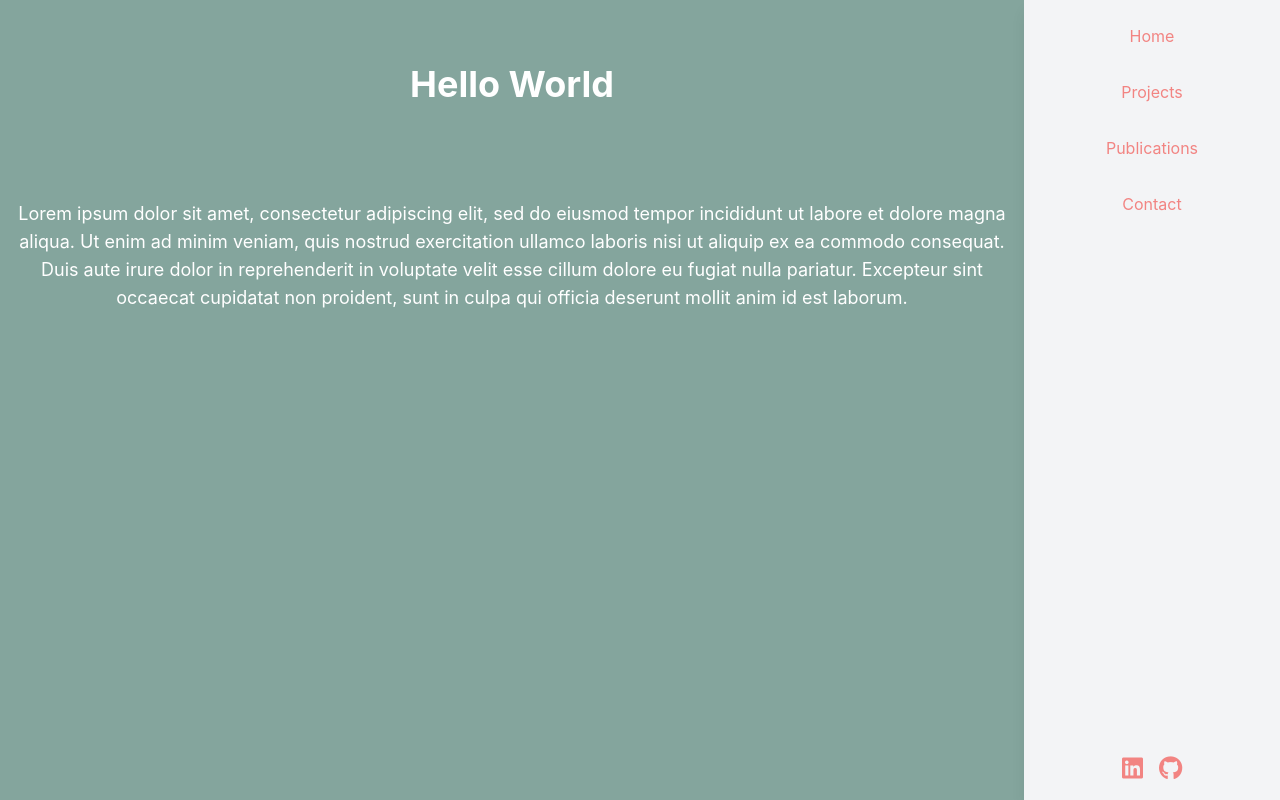
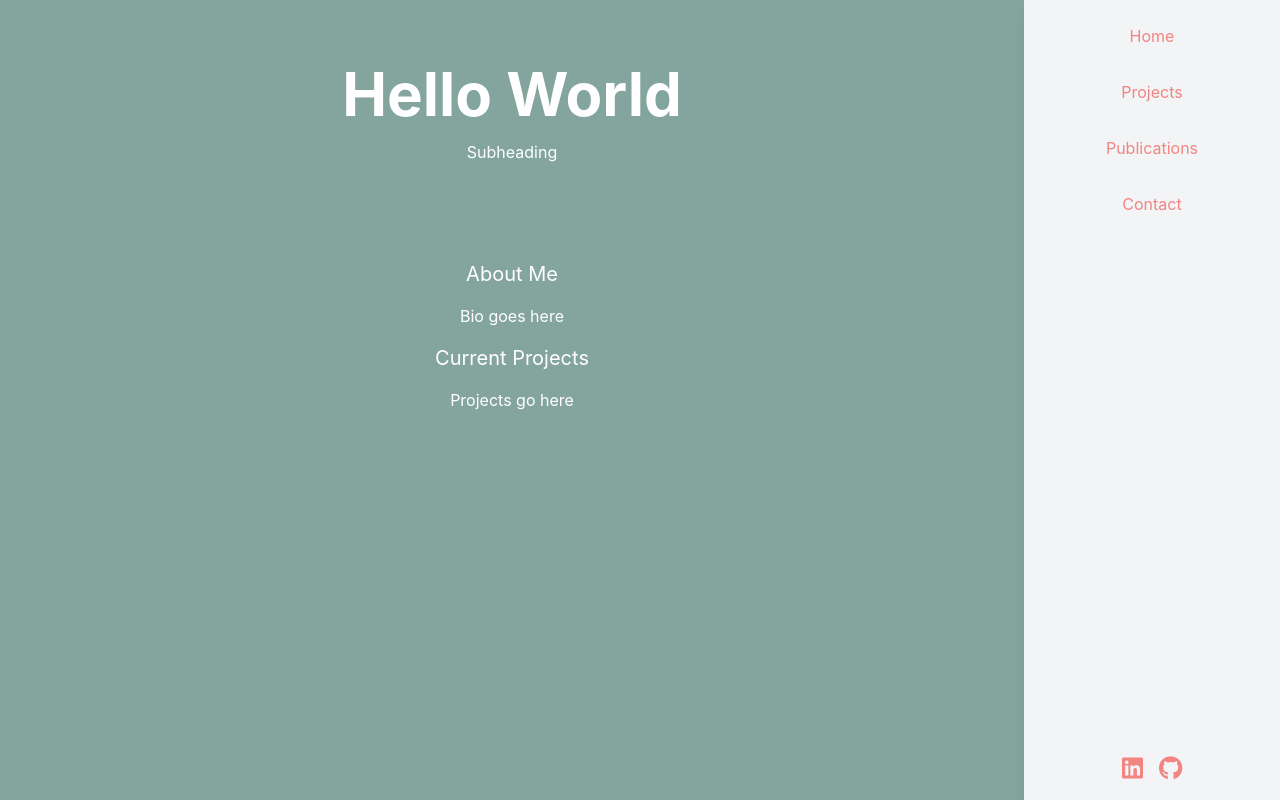
Before and after one commit to kdotzlaw/website, a React (Create React App) app in the folder portfolio-website/: page / in a window 1280 px wide. Built offline with nearby package versions, Linux system fonts and the light colour scheme.

Commit message:
components swap on nav bar item click

```diff
--- a/portfolio-website/src/components/App.js
+++ b/portfolio-website/src/components/App.js
@@ -3,10 +3,26 @@ import '../styles/App.css';
 import Nav from './Nav';
 import Home from './Home';
 import Projects from './Projects';
+import Publications from './Publications';
+import Contact from './Contact';
 
 function App() {
   const [currentComponent, setCurrentComponent] = useState('Home');
 
+  function renderComponent() {
+    switch (currentComponent) {
+      case 'Home':
+        return <Home />;
+      case 'Projects':
+        return <Projects />;
+      case 'Publications':
+        return <Publications />;
+      case 'Contact':
+        return <Contact />;
+      default:
+        return <Home />;
+    }
+  }
   const switchComponent = (componentName) => {
     setCurrentComponent(componentName);
   };
@@ -14,7 +30,8 @@ function App() {
   return (
     <div className="App">
       <Nav switchComponent={switchComponent} />
-      {currentComponent === 'Home' ? <Home /> : <Projects />}
+      {renderComponent()}
+
     </div>
   );
 }
--- /dev/null
+++ b/portfolio-website/src/components/Contact.js
@@ -0,0 +1,25 @@
+import React from 'react';
+const Contact = () => {
+    return (
+        <div id='contact-body' className="pr-64"> {/* Added padding-right to account for sidebar */}
+            <div id='contact-header' className="py-16">
+                <div className="container mx-auto">
+                    <h1 className="text-6xl font-bold text-center">Contact</h1>
+                    <h2 className='py-4'>Subheading</h2>
+                </div>
+            </div>
+            <div id='contact-content' className="container mx-auto py-4">
+                <div id='bio-container'>
+                    <h2 className='text-xl'>About Me</h2>
+                    <p className='py-4'>Bio goes here</p>
+                </div>
+                <div id='curr-proj-container'>
+                    <h2 className='text-xl'>Current Projects</h2>
+                    <p className='py-4'>Projects go here</p>
+                </div>
+            </div>
+        </div>
+    );
+}
+
+export default Contact;
--- a/portfolio-website/src/components/Home.js
+++ b/portfolio-website/src/components/Home.js
@@ -2,18 +2,24 @@ import React from 'react';
 import '../styles/Home.css';
 
 const Home = () => {
+
   return (
     <div id='home-body' className="pr-64"> {/* Added padding-right to account for sidebar */}
       <div id='home-header' className="py-16">
         <div className="container mx-auto">
-          <h1 className="text-4xl font-bold text-center">Hello World</h1>
+          <h1 className="text-6xl font-bold text-center">Hello World</h1>
+          <h2 className='py-4'>Subheading</h2>
         </div>
       </div>
-      <div id='home-content' className="container mx-auto py-8">
-        <p className="text-lg">
-          Lorem ipsum dolor sit amet, consectetur
-          adipiscing elit, sed do eiusmod tempor incididunt ut labore et dolore magna aliqua. Ut enim ad minim veniam, quis nostrud exercitation ullamco laboris nisi ut aliquip ex ea commodo consequat. Duis aute irure dolor in reprehenderit in voluptate velit esse cillum dolore eu fugiat nulla pariatur. Excepteur sint occaecat cupidatat non proident, sunt in culpa qui officia deserunt mollit anim id est laborum.
-        </p>
+      <div id='home-content' className="container mx-auto py-4">
+       <div id='bio-container'>
+            <h2 className='text-xl'>About Me</h2>
+            <p className='py-4'>Bio goes here</p>
+        </div>
+        <div id='curr-proj-container'>
+            <h2 className='text-xl'>Current Projects</h2>
+            <p className='py-4'>Projects go here</p>
+        </div>
       </div>
     </div>
   );
--- a/portfolio-website/src/components/Nav.js
+++ b/portfolio-website/src/components/Nav.js
@@ -8,8 +8,8 @@ const Nav = ({ switchComponent }) => {
         <ul className="space-y-4">
           <li id='nav-item'><a href='#home' className="block py-2 px-4" onClick={() => switchComponent('Home')}>Home</a></li>
           <li id='nav-item'><a href='#projects' className="block py-2 px-4" onClick={() => switchComponent('Projects')}>Projects</a></li>
-          <li id='nav-item'><a href='#publications' className="block py-2 px-4">Publications</a></li>
-          <li id='nav-item'><a href='#contact' className="block py-2 px-4">Contact</a></li>
+          <li id='nav-item'><a href='#publications' className="block py-2 px-4" onClick={()=>switchComponent('Publications')}>Publications</a></li>
+          <li id='nav-item'><a href='#contact' className="block py-2 px-4" onClick={()=>switchComponent('Contact')}>Contact</a></li>
         </ul>
       </div>
       <div>
--- /dev/null
+++ b/portfolio-website/src/components/Projects.js
@@ -0,0 +1,26 @@
+
+import React from 'react';
+const Projects = () => {
+    return (
+        <div id='projects-body' className="pr-64"> {/* Added padding-right to account for sidebar */}
+            <div id='projects-header' className="py-16">
+                <div className="container mx-auto">
+                    <h1 className="text-6xl font-bold text-center">Projects</h1>
+                    <h2 className='py-4'>Subheading</h2>
+                </div>
+            </div>
+            <div id='projects-content' className="container mx-auto py-4">
+                <div id='bio-container'>
+                    <h2 className='text-xl'>About Me</h2>
+                    <p className='py-4'>Bio goes here</p>
+                </div>
+                <div id='curr-proj-container'>
+                    <h2 className='text-xl'>Current Projects</h2>
+                    <p className='py-4'>Projects go here</p>
+                </div>
+            </div>
+        </div>
+    );
+}
+
+export default Projects;
--- /dev/null
+++ b/portfolio-website/src/components/Publications.js
@@ -0,0 +1,25 @@
+import React from 'react';
+const Publications = () => {
+    return (
+        <div id='publications-body' className="pr-64"> {/* Added padding-right to account for sidebar */}
+            <div id='publications-header' className="py-16">
+                <div className="container mx-auto">
+                    <h1 className="text-6xl font-bold text-center">Publications</h1>
+                    <h2 className='py-4'>Subheading</h2>
+                </div>
+            </div>
+            <div id='publications-content' className="container mx-auto py-4">
+                <div id='bio-container'>
+                    <h2 className='text-xl'>About Me</h2>
+                    <p className='py-4'>Bio goes here</p>
+                </div>
+                <div id='curr-proj-container'>
+                    <h2 className='text-xl'>Current Projects</h2>
+                    <p className='py-4'>Projects go here</p>
+                </div>
+            </div>
+        </div>
+    );
+}
+
+export default Publications;
```
